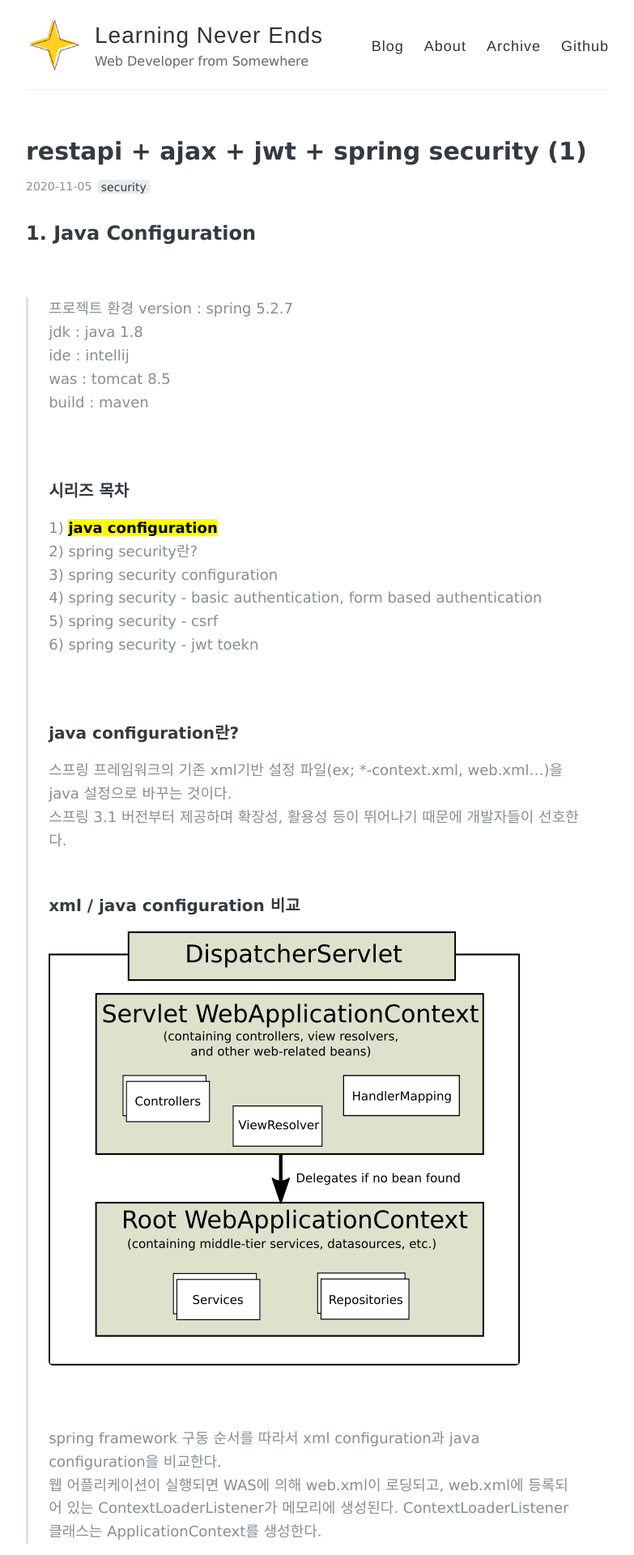
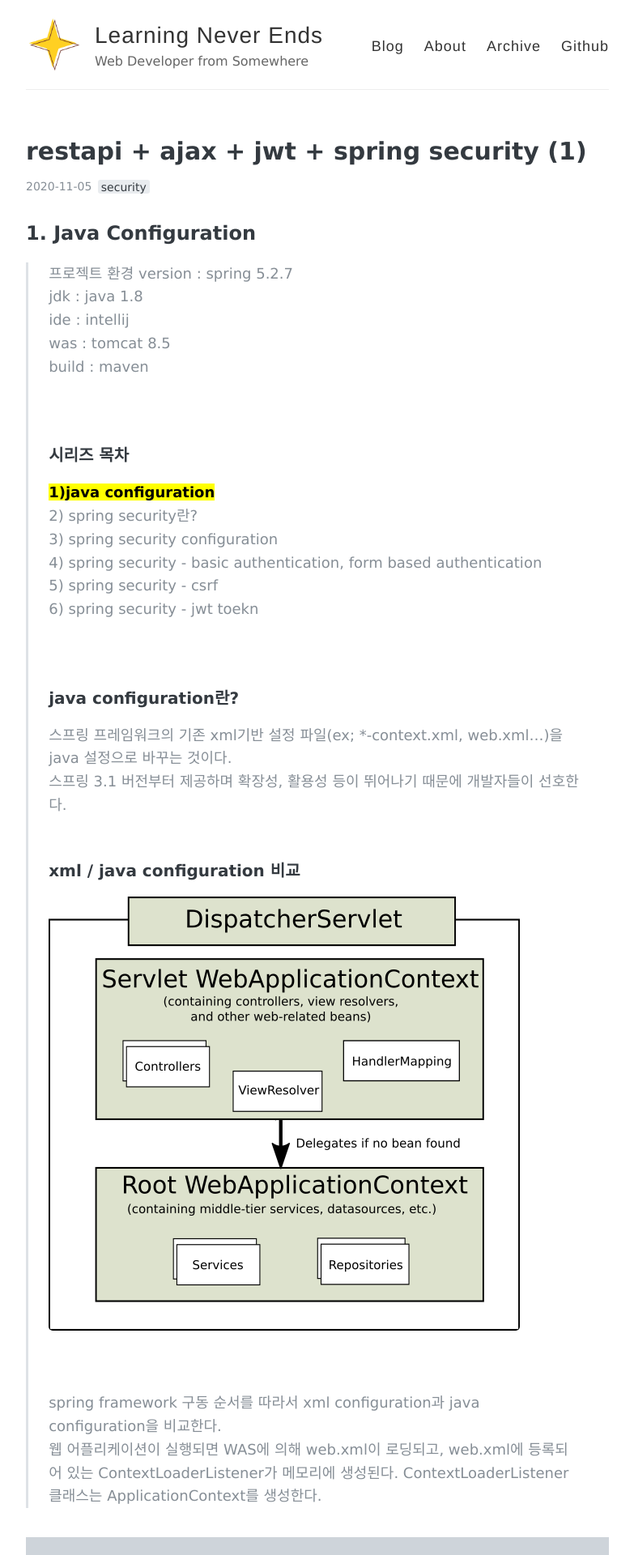
Before and after one commit to ellie1027/hb_9, a Jekyll site: the page built from _posts/2020-11-05-Spring Security.md, in a window 1280 px wide. Shown: the top 1920 px of the page at 81% size, without its empty margins (248-1031 px from the left). Built offline with Jekyll 4.4.1, drawn with Linux system fonts in a browser that asks for light colours.

Commit message:
spring security 내용 추가

```diff
--- a/_posts/2020-11-05-Spring Security.md
+++ b/_posts/2020-11-05-Spring Security.md
@@ -6,7 +6,7 @@
 ---
 
 ## 1. Java Configuration
-<br>
+
 >프로젝트 환경
 >version : spring 5.2.7<br>
 >jdk : java 1.8<br>
@@ -16,7 +16,7 @@
 <br>
 <br>
 ### 시리즈 목차
-1) <mark><strong>java configuration</strong></mark><br>
+<mark><strong>1)java configuration</strong></mark><br>
 2) spring security란?<br>
 3) spring security configuration<br>
 4) spring security - basic authentication, form based authentication<br>
@@ -37,7 +37,7 @@
 <br>
 >웹 어플리케이션이 실행되면 WAS에 의해 web.xml이 로딩되고, web.xml에 등록되어 있는 ContextLoaderListener가 메모리에 생성된다.
 >ContextLoaderListener 클래스는 ApplicationContext를 생성한다.
-
+<br>
 <p class="notice--info">
 <strong>Watch out!</strong><br>
  <u>ContextLoaderListener?</u><br>
@@ -46,8 +46,10 @@
 </p>
 <br>
 java configuration의 경우, Spring은 애플리케이션을 구축할 수 있는 두 개의 컴포넌트를 제공한다.
-* WebApplicationInitializer.class :  DispatcherServlet과 ContextLoaderListener 등록을 모두 구현해주어야 함.
-<mark>* AbstractAnnotationConfigDispatcherServletInitializer.class : 내부적으로 서블릿 컨텍스트 초기화 작업이 이미 구현되어 있음.</mark><br>
+* WebApplicationInitializer.class :  DispatcherServlet과 ContextLoaderListener 등록을 모두 구현해주어야 함.<br>
+<mark>* AbstractAnnotationConfigDispatcherServletInitializer.class : 내부적으로 서블릿 컨텍스트 초기화 작업이 이미 구현되어 있음.</mark>\
+<br>
+<br>
 
 >ContextLoaderListener는 root config 관련 파일을 로딩한다. (주로 db, log 등의 common beans)<br>
 >최초의 웹 어플리케이션 요청이 오면 DispatcherServlet 가 생성<br>
--- a/style.scss
+++ b/style.scss
@@ -455,7 +455,7 @@
   p.notice--info {
     margin: 2em 0 !important;
     padding: 1em;
-    background-color: #15aabf;
+    background-color: #ced4da;
   }
 }
 
```
